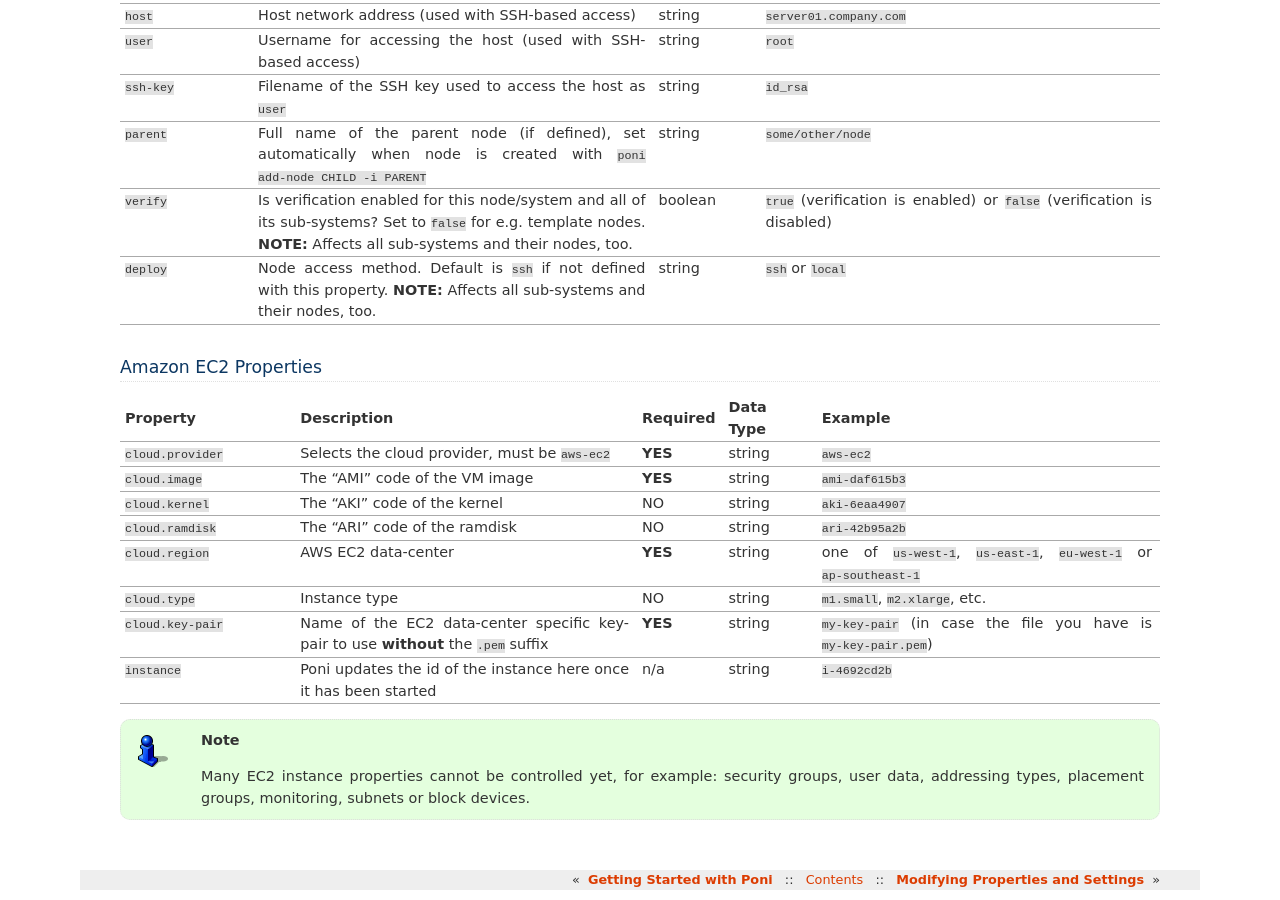
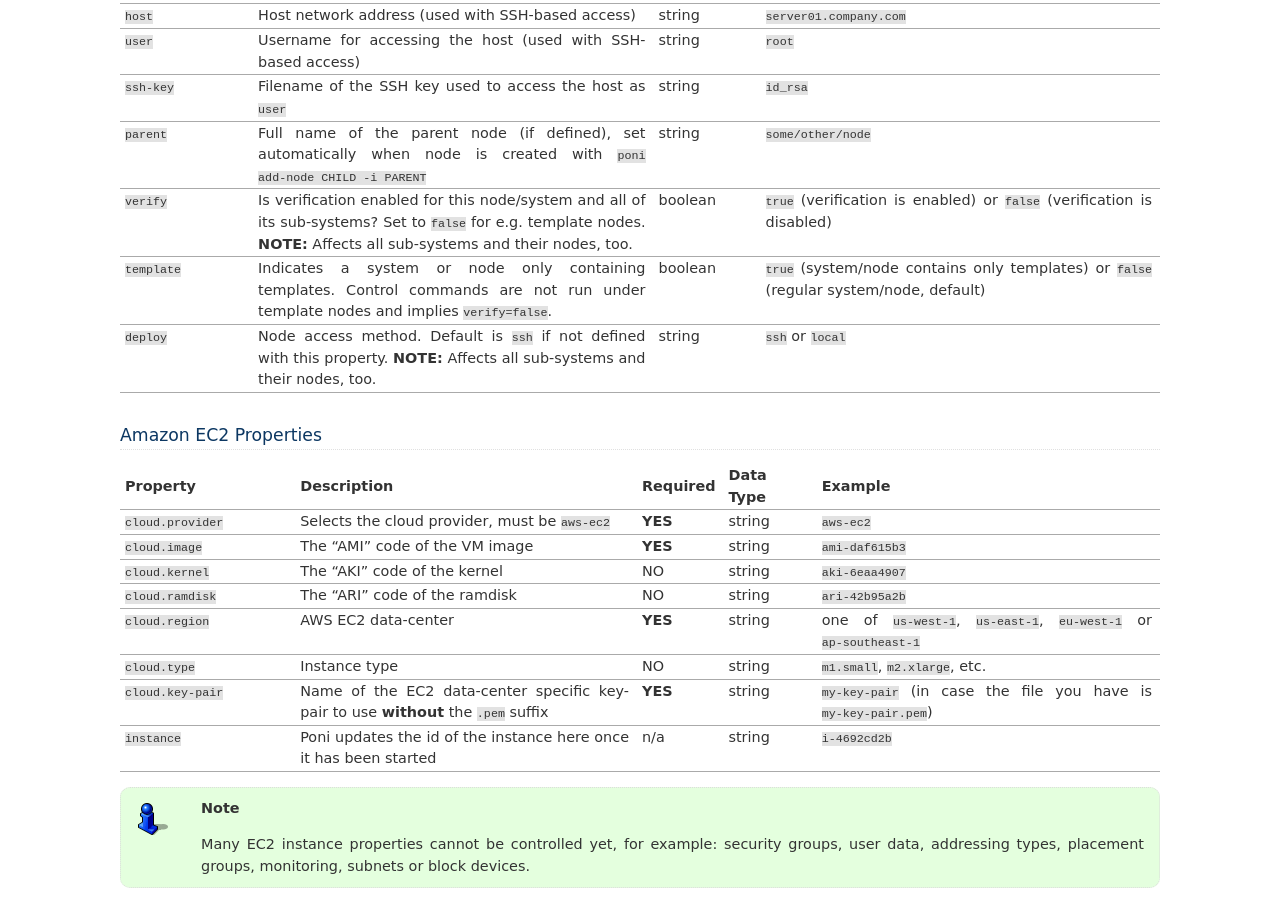
Before and after one commit to ohmu/poni, a Sphinx documentation site: the page built from doc/properties.rst, in a window 1280 px wide and 900 px high, scrolled down 479 px. Built offline with Sphinx 7.4.7, drawn with Linux system fonts in a browser that asks for light colours.

Commit message:
"template:bool" node property disables verification

```diff
--- a/doc/properties.rst
+++ b/doc/properties.rst
@@ -60,6 +60,12 @@
      - boolean
      - ``true`` (verification is enabled) or ``false`` (verification is
        disabled)
+   * - ``template``
+     - Indicates a system or node only containing templates. Control commands
+       are not run under template nodes and implies ``verify=false``.
+     - boolean
+     - ``true`` (system/node contains only templates) or ``false`` (regular
+       system/node, default)
    * - ``deploy``
      - Node access method. Default is ``ssh`` if not defined with this
        property. **NOTE:** Affects all sub-systems and their nodes, too.
```
Also changed, not shown: 2 other files.
